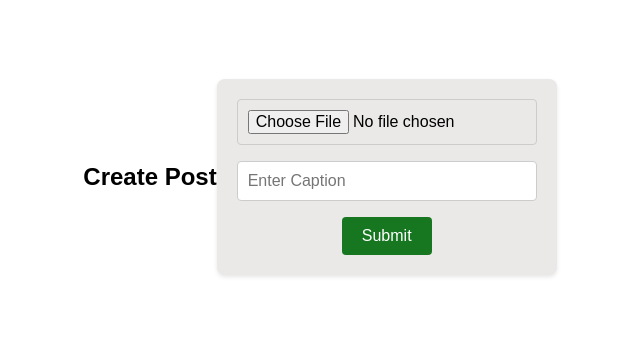
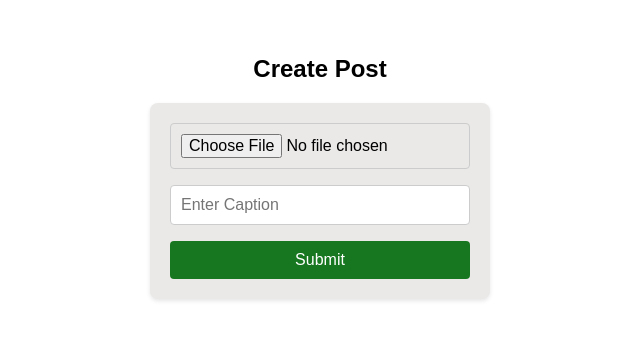
Before and after one commit to gaganchaudhary4421-ops/Learning-Backend, a React app in the folder Frontend/frontend/: page /create-post in a window 1280 px wide. Shown: the part 223-562 px from the top of the page, without its empty margins (320-960 px from the left). Built offline with nearby package versions, Linux system fonts and the light colour scheme; the HTML template or start-up script is replaced by a standard one.

Commit message:
Building create post page

```diff
--- a/Frontend/frontend/src/index.css
+++ b/Frontend/frontend/src/index.css
@@ -18,20 +18,24 @@ body {
 .create-post-section {
   min-height: 100vh;
   width: 100%;
+
   display: flex;
+  flex-direction: column;
   justify-content: center;
   align-items: center;
+
+  gap: 20px;
 }
 
 .create-post-section form {
   display: flex;
   flex-direction: column;
   gap: 1rem;
-  align-items: center;
 
   background-color: rgb(234, 233, 232);
   padding: 20px;
   border-radius: 8px;
+
   box-shadow: 0 2px 4px rgba(0, 0, 0, 0.1);
 }
 
```
